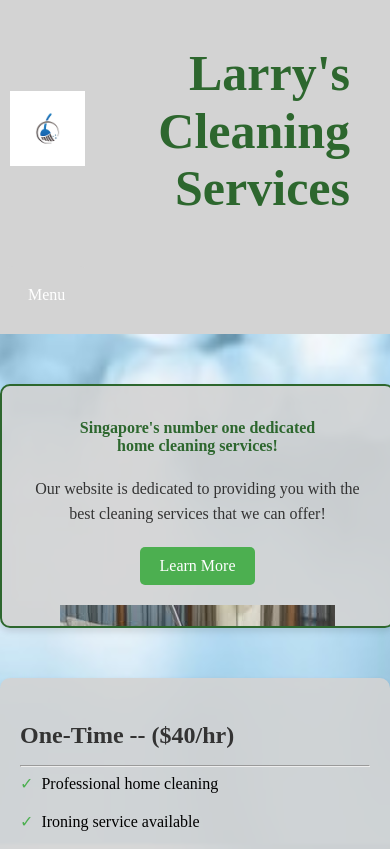
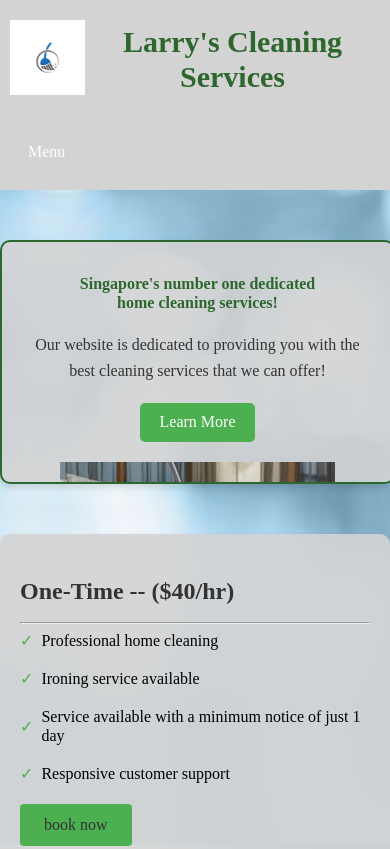
Before and after one commit to Larrychia/FED2024Assg1_P06_S10259006, a plain HTML site: page index.html in a window 390 px wide. Shown: the top 849 px of the page. Drawn offline with Linux system fonts and the light colour scheme.

Commit message:
title phone display fix

```diff
--- a/style.css
+++ b/style.css
@@ -400,6 +400,13 @@
         margin: 30px;
         font-weight: bold;
         width: auto;
+    }
+    @media (max-width: 767px) {
+        #title {
+            text-align: center;
+            font-size: 30px;
+            margin: 10px;
+        }
     }
 
     /* Navbar */
```
